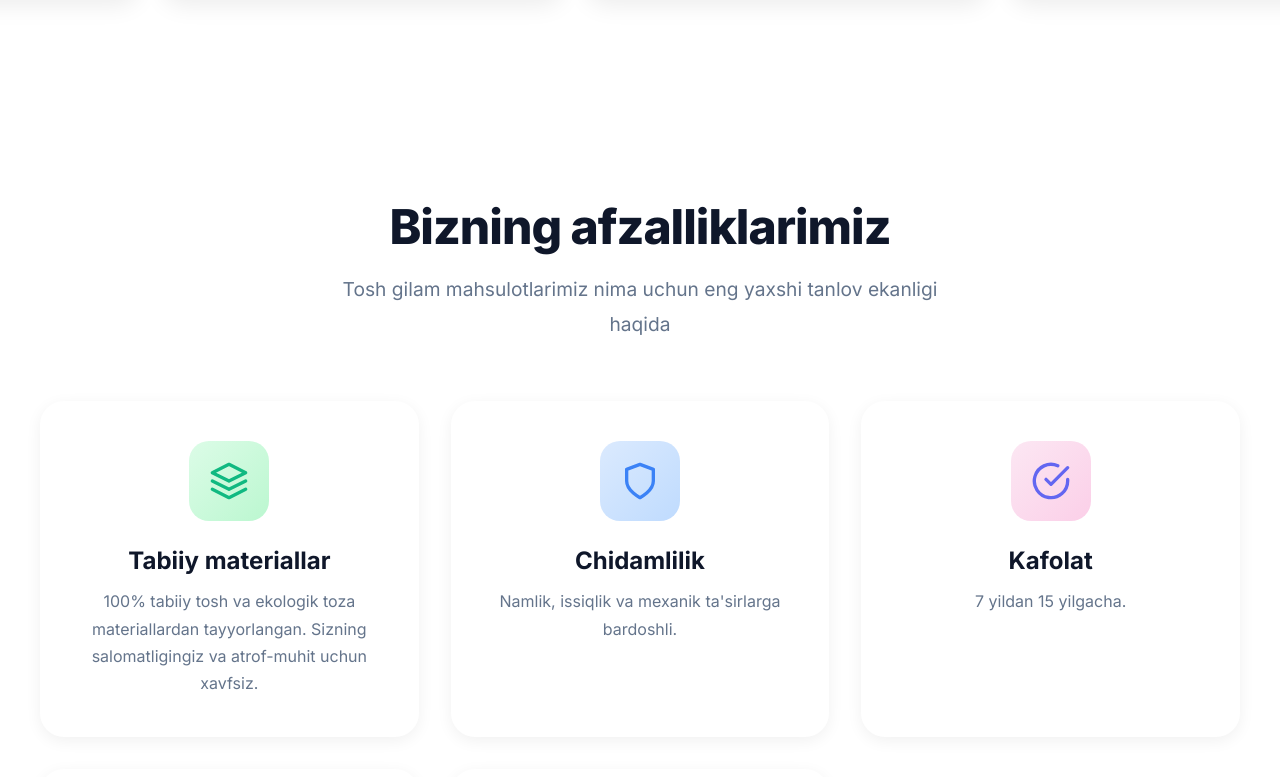
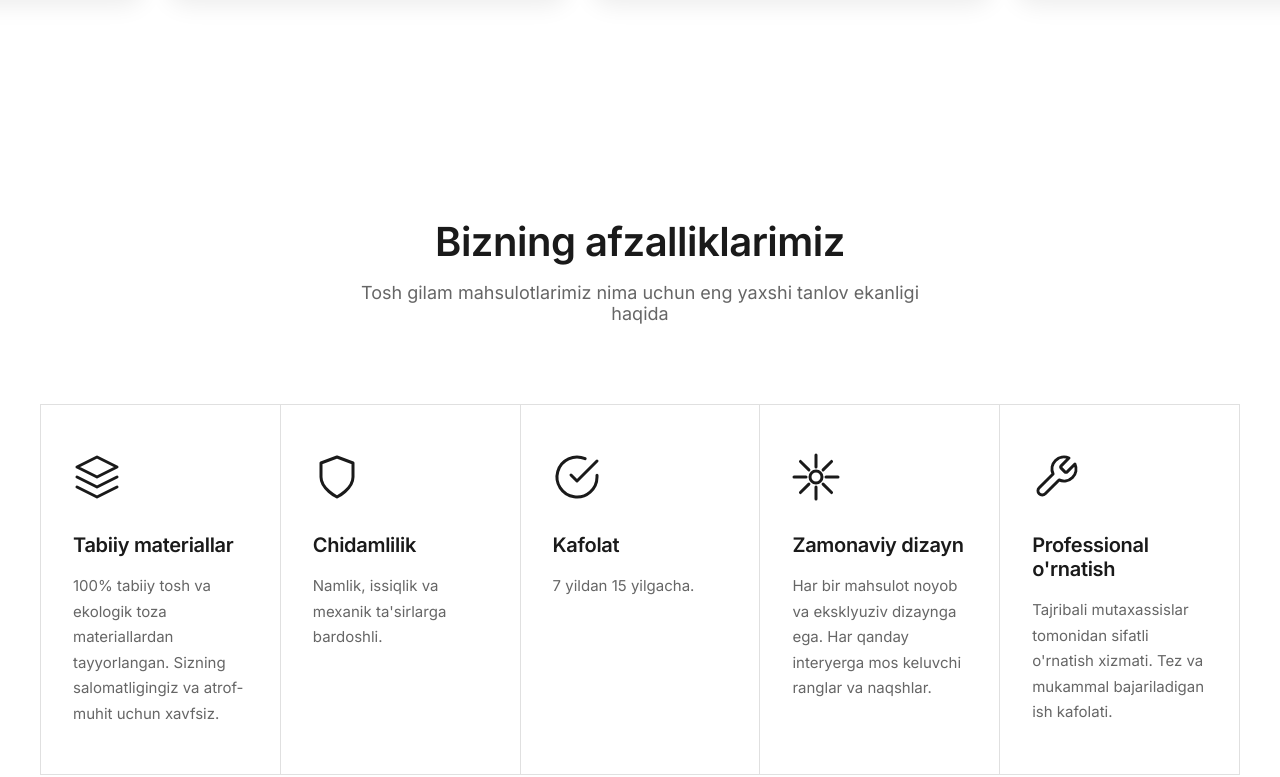
Before and after one commit to sobirrr0832/tgilam, a plain HTML site: page newind.html in a window 1280 px wide. Shown: the part 1342-2119 px from the top of the page. Drawn offline with Linux system fonts and the light colour scheme.

Commit message:
Update newind.html

```diff
--- a/newind.html
+++ b/newind.html
@@ -467,121 +467,6 @@
                 transform: translateX(-50%);
             }
         }
-        /* Advantages Section */
-        .advantages-section {
-            max-width: 1400px;
-            margin: 0 auto;
-            padding: 100px 40px;
-            background: white;
-        }
-        .section-header {
-            text-align: center;
-            margin-bottom: 60px;
-            animation: fadeInUp 0.8s ease;
-        }
-        .section-header h2 {
-            font-size: 3rem;
-            font-weight: 800;
-            margin-bottom: 16px;
-            letter-spacing: -1px;
-            color: var(--dark);
-        }
-        .section-header p {
-            font-size: 1.2rem;
-            color: var(--gray);
-            max-width: 600px;
-            margin: 0 auto;
-            line-height: 1.8;
-        }
-        .advantages-grid {
-            display: grid;
-            grid-template-columns: repeat(auto-fit, minmax(280px, 1fr));
-            gap: 32px;
-            animation: fadeInUp 0.8s ease 0.2s both;
-        }
-        .advantage-card {
-            background: white;
-            border-radius: 24px;
-            padding: 40px 32px;
-            box-shadow: 0 4px 16px rgba(0, 0, 0, 0.06);
-            transition: all 0.4s cubic-bezier(0.175, 0.885, 0.32, 1.275);
-            position: relative;
-            overflow: hidden;
-            display: flex;
-            flex-direction: column;
-            align-items: center;
-            text-align: center;
-        }
-        .advantage-card::before {
-            content: '';
-            position: absolute;
-            top: 0;
-            left: 0;
-            right: 0;
-            height: 4px;
-            background: linear-gradient(135deg, var(--primary), var(--secondary));
-            transform: scaleX(0);
-            transition: transform 0.4s ease;
-        }
-        .advantage-card:hover::before {
-            transform: scaleX(1);
-        }
-        .advantage-card:hover {
-            transform: translateY(-12px);
-            box-shadow: 0 20px 40px rgba(0, 0, 0, 0.12);
-        }
-        .icon-wrapper {
-            width: 80px;
-            height: 80px;
-            background: linear-gradient(135deg, #f8fafc, #f1f5f9);
-            border-radius: 20px;
-            display: flex;
-            align-items: center;
-            justify-content: center;
-            margin-bottom: 24px;
-            position: relative;
-            transition: all 0.4s ease;
-        }
-        .advantage-card:hover .icon-wrapper {
-            background: linear-gradient(135deg, var(--primary), var(--secondary));
-            transform: scale(1.1) rotate(5deg);
-        }
-        .icon-wrapper svg {
-            width: 40px;
-            height: 40px;
-            transition: all 0.4s ease;
-        }
-        .advantage-card:hover .icon-wrapper svg {
-            filter: brightness(0) invert(1);
-        }
-        .advantage-card h3 {
-            font-size: 1.5rem;
-            font-weight: 700;
-            margin-bottom: 12px;
-            color: var(--dark);
-            line-height: 1.3;
-        }
-        .advantage-card p {
-            color: var(--gray);
-            line-height: 1.7;
-            font-size: 1rem;
-        }
-        /* Individual card colors */
-        .advantage-card:nth-child(1) .icon-wrapper {
-            background: linear-gradient(135deg, #dcfce7, #bbf7d0);
-        }
-        .advantage-card:nth-child(2) .icon-wrapper {
-            background: linear-gradient(135deg, #dbeafe, #bfdbfe);
-        }
-        .advantage-card:nth-child(3) .icon-wrapper {
-            background: linear-gradient(135deg, #fce7f3, #fbcfe8);
-        }
-        .advantage-card:nth-child(4) .icon-wrapper {
-            background: linear-gradient(135deg, #fef3c7, #fde68a);
-        }
-        .advantage-card:nth-child(5) .icon-wrapper {
-            background: linear-gradient(135deg, #e0e7ff, #c7d2fe);
-        }
         /* Static Gallery */
         .static-gallery {
             padding: 100px 0;
@@ -1107,6 +992,150 @@
             to {
                 transform: translate(-50%, -50%) scale(4);
                 opacity: 0;
+            }
+        }
+        /* New Advantages Styles */
+        :root {
+            --dark: #1a1a1a;
+            --gray: #666666;
+            --light-gray: #f5f5f5;
+            --border: #e0e0e0;
+            --white: #ffffff;
+        }
+
+        .advantages-section {
+            max-width: 1400px;
+            margin: 0 auto;
+            padding: 120px 40px;
+        }
+
+        .section-header {
+            margin-bottom: 80px;
+            text-align: center;
+        }
+
+        .section-header h2 {
+            font-size: 2.5rem;
+            font-weight: 600;
+            color: var(--dark);
+            margin-bottom: 16px;
+            letter-spacing: -0.5px;
+        }
+
+        .section-header p {
+            font-size: 1.125rem;
+            color: var(--gray);
+            font-weight: 400;
+            max-width: 600px;
+            margin: 0 auto;
+        }
+
+        .advantages-grid {
+            display: grid;
+            grid-template-columns: repeat(5, 1fr);
+            gap: 1px;
+            background: var(--border);
+            border: 1px solid var(--border);
+        }
+
+        .advantage-card {
+            background: var(--white);
+            padding: 48px 32px;
+            transition: all 0.3s ease;
+            position: relative;
+        }
+
+        .advantage-card::before {
+            content: '';
+            position: absolute;
+            top: 0;
+            left: 0;
+            width: 100%;
+            height: 2px;
+            background: var(--dark);
+            transform: scaleX(0);
+            transform-origin: left;
+            transition: transform 0.3s ease;
+        }
+
+        .advantage-card:hover::before {
+            transform: scaleX(1);
+        }
+
+        .advantage-card:hover {
+            background: var(--light-gray);
+        }
+
+        .icon-wrapper {
+            width: 48px;
+            height: 48px;
+            margin-bottom: 32px;
+            display: flex;
+            align-items: center;
+            justify-content: center;
+        }
+
+        .icon-wrapper svg {
+            width: 48px;
+            height: 48px;
+            stroke: var(--dark);
+            transition: transform 0.3s ease;
+        }
+
+        .advantage-card:hover .icon-wrapper svg {
+            transform: scale(1.1);
+        }
+
+        .advantage-card h3 {
+            font-size: 1.25rem;
+            font-weight: 600;
+            color: var(--dark);
+            margin-bottom: 16px;
+            letter-spacing: -0.3px;
+        }
+
+        .advantage-card p {
+            font-size: 0.9375rem;
+            color: var(--gray);
+            line-height: 1.7;
+            font-weight: 400;
+        }
+
+        /* Tablet */
+        @media (max-width: 1024px) {
+            .advantages-grid {
+                grid-template-columns: repeat(3, 1fr);
+            }
+
+            .advantages-section {
+                padding: 80px 32px;
+            }
+
+            .section-header {
+                margin-bottom: 60px;
+            }
+        }
+
+        /* Mobile */
+        @media (max-width: 640px) {
+            .advantages-grid {
+                grid-template-columns: 1fr;
+            }
+
+            .advantages-section {
+                padding: 60px 24px;
+            }
+
+            .section-header h2 {
+                font-size: 2rem;
+            }
+
+            .section-header {
+                margin-bottom: 48px;
+            }
+
+            .advantage-card {
+                padding: 40px 24px;
             }
         }
     </style>
@@ -1261,17 +1290,17 @@
             </a>
         </div>
     </section>
-    <!-- Advantages Section -->
+    <!-- New Advantages Section -->
     <section class="advantages-section">
         <div class="section-header">
             <h2>Bizning afzalliklarimiz</h2>
             <p>Tosh gilam mahsulotlarimiz nima uchun eng yaxshi tanlov ekanligi haqida</p>
         </div>
+
         <div class="advantages-grid">
-            <!-- Card 1: Tabiiy Materiallar -->
             <div class="advantage-card">
                 <div class="icon-wrapper">
-                    <svg viewBox="0 0 24 24" fill="none" stroke="#10b981" stroke-width="2" stroke-linecap="round" stroke-linejoin="round">
+                    <svg viewBox="0 0 24 24" fill="none" stroke-width="1.5" stroke-linecap="round" stroke-linejoin="round">
                         <path d="M12 2L2 7l10 5 10-5-10-5z"></path>
                         <path d="M2 17l10 5 10-5M2 12l10 5 10-5"></path>
                     </svg>
@@ -1279,20 +1308,20 @@
                 <h3>Tabiiy materiallar</h3>
                 <p>100% tabiiy tosh va ekologik toza materiallardan tayyorlangan. Sizning salomatligingiz va atrof-muhit uchun xavfsiz.</p>
             </div>
-            <!-- Card 2: Chidamlilik -->
+
             <div class="advantage-card">
                 <div class="icon-wrapper">
-                    <svg viewBox="0 0 24 24" fill="none" stroke="#3b82f6" stroke-width="2" stroke-linecap="round" stroke-linejoin="round">
+                    <svg viewBox="0 0 24 24" fill="none" stroke-width="1.5" stroke-linecap="round" stroke-linejoin="round">
                         <path d="M12 22s8-4 8-10V5l-8-3-8 3v7c0 6 8 10 8 10z"></path>
                     </svg>
                 </div>
                 <h3>Chidamlilik</h3>
                 <p>Namlik, issiqlik va mexanik ta'sirlarga bardoshli.</p>
             </div>
-            <!-- Card 5: Kafolat -->
+
             <div class="advantage-card">
                 <div class="icon-wrapper">
-                    <svg viewBox="0 0 24 24" fill="none" stroke="#6366f1" stroke-width="2" stroke-linecap="round" stroke-linejoin="round">
+                    <svg viewBox="0 0 24 24" fill="none" stroke-width="1.5" stroke-linecap="round" stroke-linejoin="round">
                         <path d="M22 11.08V12a10 10 0 1 1-5.93-9.14"></path>
                         <polyline points="22 4 12 14.01 9 11.01"></polyline>
                     </svg>
@@ -1300,10 +1329,10 @@
                 <h3>Kafolat</h3>
                 <p>7 yildan 15 yilgacha.</p>
             </div>
-            <!-- Card 3: Dizayn -->
+
             <div class="advantage-card">
                 <div class="icon-wrapper">
-                    <svg viewBox="0 0 24 24" fill="none" stroke="#ec4899" stroke-width="2" stroke-linecap="round" stroke-linejoin="round">
+                    <svg viewBox="0 0 24 24" fill="none" stroke-width="1.5" stroke-linecap="round" stroke-linejoin="round">
                         <circle cx="12" cy="12" r="3"></circle>
                         <path d="M12 1v6M12 17v6M4.22 4.22l4.24 4.24M15.54 15.54l4.24 4.24M1 12h6M17 12h6M4.22 19.78l4.24-4.24M15.54 8.46l4.24-4.24"></path>
                     </svg>
@@ -1311,10 +1340,10 @@
                 <h3>Zamonaviy dizayn</h3>
                 <p>Har bir mahsulot noyob va eksklyuziv dizaynga ega. Har qanday interyerga mos keluvchi ranglar va naqshlar.</p>
             </div>
-            <!-- Card 4: Professional O'rnatish -->
+
             <div class="advantage-card">
                 <div class="icon-wrapper">
-                    <svg viewBox="0 0 24 24" fill="none" stroke="#f59e0b" stroke-width="2" stroke-linecap="round" stroke-linejoin="round">
+                    <svg viewBox="0 0 24 24" fill="none" stroke-width="1.5" stroke-linecap="round" stroke-linejoin="round">
                         <path d="M14.7 6.3a1 1 0 0 0 0 1.4l1.6 1.6a1 1 0 0 0 1.4 0l3.77-3.77a6 6 0 0 1-7.94 7.94l-6.91 6.91a2.12 2.12 0 0 1-3-3l6.91-6.91a6 6 0 0 1 7.94-7.94l-3.76 3.76z"></path>
                     </svg>
                 </div>
```
